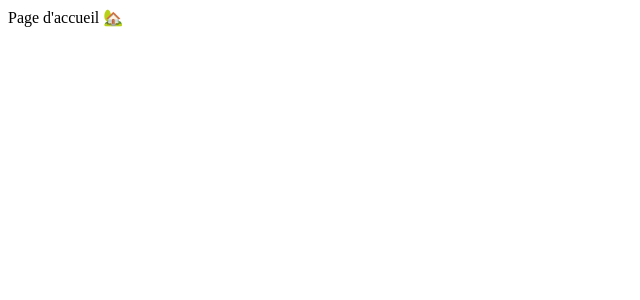
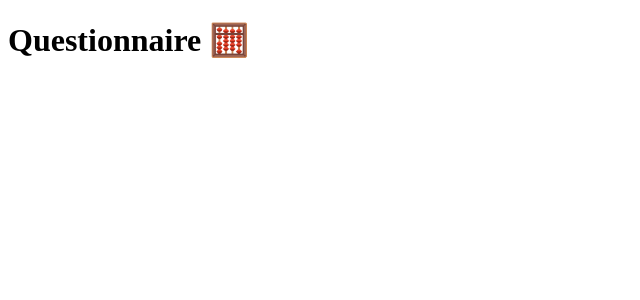
Before and after one commit to hermannleboss/shiny-agency, a React (Create React App) app: page /survey in a window 1280 px wide. Shown: the top 300 px of the page, without its empty margins (0-640 px from the left). Built offline with nearby package versions, Linux system fonts and the light colour scheme.

Commit message:
Create of first rooting

```diff
--- a/src/index.jsx
+++ b/src/index.jsx
@@ -1,28 +1,18 @@
 import React from 'react'
 import ReactDOM from 'react-dom'
+import { render } from "react-dom"
+import {BrowserRouter as Router,Routes, Route} from 'react-router-dom'
 import Home from './pages/Home'
+import Survey from "./pages/Survey";
 
-ReactDOM.render(
-    <React.StrictMode>
-        <Home />
-    </React.StrictMode>,
-    document.getElementById('root')
-)
+const rootElement = document.getElementById("root");
 
-
-/**
- * ReactDOM.render(
- <React.StrictMode>
- <Router>
- <Route path="/">
- <Home/>
- </Route>
- <Route path="/survey">
- <Survey/>
- </Route>
- </Router>
- </React.StrictMode>,
- document.getElementById('root')
- )
-
- */
+render(
+    <Router>
+        <Routes>
+            <Route path="/"  element={<Home />}/>
+            <Route path="/survey" element={<Survey />}/>
+        </Routes>
+    </Router>,
+    rootElement
+);
--- a/src/pages/Survey.jsx
+++ b/src/pages/Survey.jsx
@@ -1,3 +1,5 @@
+import React from 'react'
+
 function Survey() {
     return (
         <div>
@@ -5,3 +7,5 @@ function Survey() {
         </div>
     )
 }
+
+export default Survey
```
